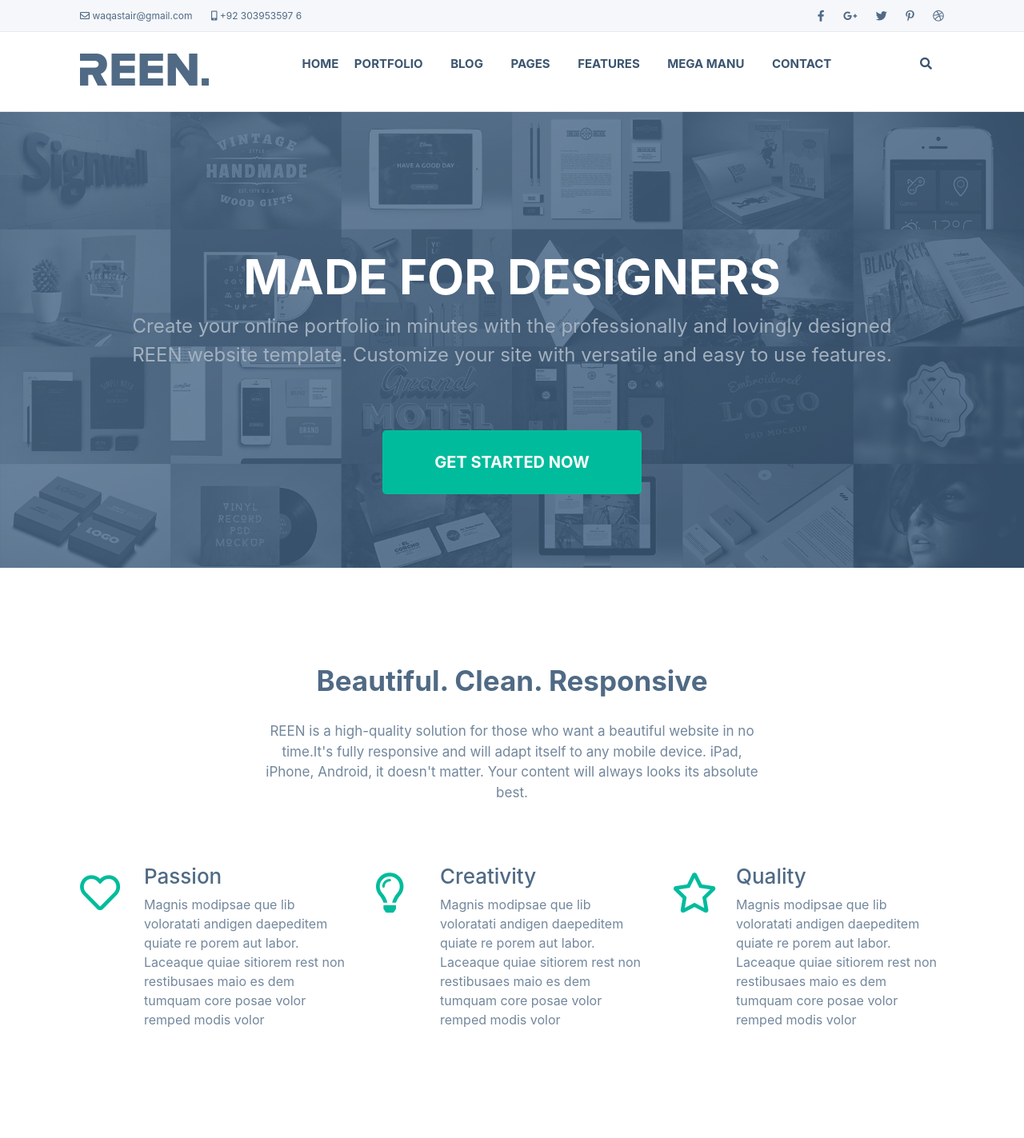
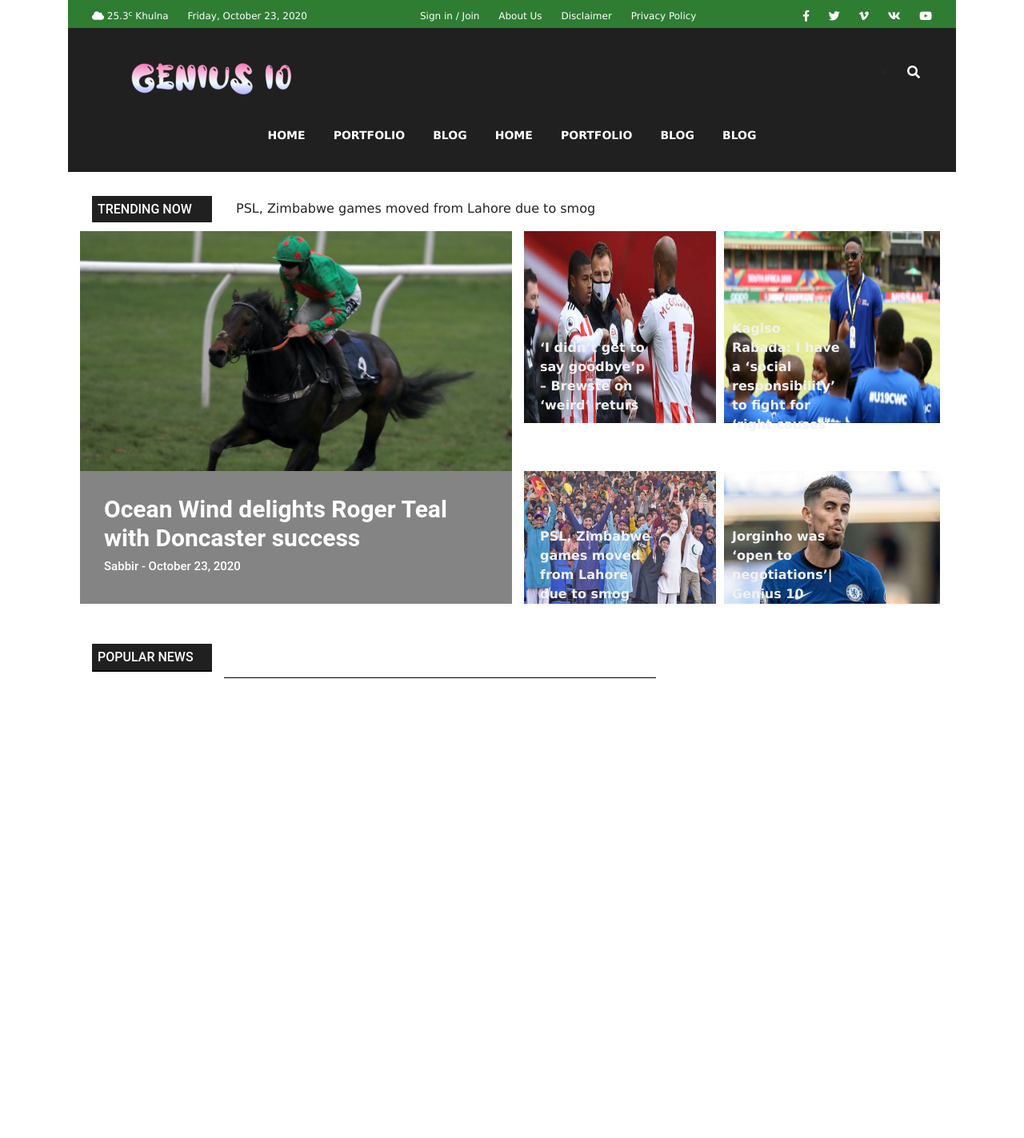
Before and after one commit to Muhammad-Waqas-Tahir/Sessional_01, a PHP site: page / in a window 1280 px wide. Shown: the whole page at 80% size. After the commit the page ends 848 px from the top, so only its background shows below. Run offline with PHP 8.4, Linux system fonts and the light colour scheme.

Commit message:
second_commit

```diff
--- a/css/style.css
+++ b/css/style.css
@@ -7,19 +7,36 @@ a:active {
     text-decoration: none;
 }
 
+body {
+    font-family: Verdana, Geneva, sans-serif;
+}
+
 .mini_header {
-    height: 40px;
+    height: 35px;
     line-height: 40px;
     font-size: 12px;
-    color: #506a85;
-    background: #f5f7fa;
-    border-bottom: 1px solid #e6e9ed;
+    color: #ffffff;
+    background: #2e7d32;
+
 }
 
 .header_contact span:first-child {
     margin-right: 20px;
 
 }
+
+.header_manu li {
+    display: inline-block;
+    margin: 0 10px;
+
+
+
+}
+
+.header_manu li a {
+    color: #ffffff;
+}
+
 
 .social_icon {
 
@@ -44,20 +61,21 @@ a:active {
 
 .social_icon li a {
     font-size: 14px;
-    color: #506a85;
+    color: #ffffff;
 }
 
 .social_icon li a:hover,
 .social_icon li a:active,
 .social_icon li a:visited {
-    color: #3c5570;
+    color: #ffffff;
 }
 
 .main_header {
 
-    height: 100px;
-    border-bottom: 1px solid #ede6e6;
+    height: 180px;
     padding: 27px 0;
+    background: rgb(32, 32, 32) !important;
+    margin-bottom: 30px;
 }
 
 .manu {
@@ -66,28 +84,37 @@ a:active {
     padding: 0;
     display: block;
     list-style: none;
-    text-align: left;
+    text-align: center;
     width: 100%;
+}
+
+.manu_search li i {
+    display: inline-block;
+    margin: 20px 15px;
+    color: white;
 }
 
 .manu li {
     display: inline-block;
-    margin: 0 15px;
+    margin: 20px 15px;
+
+
+
+
 }
 
-.manu li:first-child {
-    margin: 0;
-}
 
-.manu li:last-child {
+
+
+.manu_search li:first-child {
     float: right;
 }
 
 .manu li a {
     text-transform: uppercase;
-    font-size: 15px;
+    font-size: 14px;
     font-weight: bold;
-    color: #506a85;
+    color: #ffffff !important;
     line-height: 27px 0;
 }
 
@@ -96,121 +123,146 @@ a:active {
     color: #3c5570;
 }
 
-/* --------------
-  section Css
-*/
-.feature_area {
+/* Trend now  */
 
-    height: 570px;
-    background: url(../images/main_header.png) no-repeat #617995;
-    background-size: cover;
+.trend h6 {
+    background: rgb(32, 32, 32) !important;
+    color: #ffffff;
+    padding: 7px 7px;
+    border-radius: 1px;
+    font-family: 'Roboto', sans-serif;
 
 }
 
-.feature_area_content {
-    width: 960px;
-    max-width: 100%;
-    color: #fff;
-    margin: 0 auto;
-    padding-top: 170px;
+.animation p {
+    margin-top: 4px;
+}
+
+.horse_riding {
+
+    height: 300px;
+    background: url(../images/Horse_riding.jpg) no-repeat #617995;
+    background-size: cover;
+}
+
+.football img {
+    width: 160%;
+    height: 80%;
+
+}
+
+.football .text-block p {
+    position: absolute;
+    bottom: 0;
+    top: 38%;
+    color: #f1f1f1;
+    width: 100%;
+    padding: 20px;
+    font-weight: bold;
 
 
 }
 
-.feature_area_content h1 {
-    width: 100%;
-    display: block;
-    font-size: 60px;
-    font-weight: bold;
-    text-transform: uppercase;
+/* .football {
+    background: #848484;
+} */
+
+.cricket img {
+    width: 180%;
+    height: 80%;
+    margin-left: 70px;
+
 }
 
-.feature_area_content p {
-    font-size: 24px;
-    color: #a3b1bf;
+.cricket .text-block p {
+    position: absolute;
+    bottom: 0;
+    top: 30%;
+    color: #f1f1f1;
+    width: 100%;
+    padding: 20px;
+    font-weight: bold;
+    margin-left: 60px;
+
 }
 
-.feature_area_btn {
-    background-color: #00bc9c;
-    text-transform: uppercase;
-    font-weight: bold;
-    color: #fff;
-    border: none;
-    border-bottom: 1 px solid #00a085;
-    padding: 25px 65px;
+.text {
+    background: #848484;
+    padding: 30px;
 }
 
-.feature_area_row {
-    margin-bottom: 60px;
+.text h3 {
+    color: #ffffff;
+    font-size: 30px;
+    font-weight: bold;
+    font-family: 'Roboto', sans-serif;
 }
 
-.feature_area_btn:hover {
-    background-color: rgb(251, 255, 0);
-    color: #080808;
+.text h6 {
+    color: #ffffff;
+    font-size: 15px;
+    font-family: 'Roboto', sans-serif;
+}
+
+.cricket_2 img {
+
+    width: 160%;
+    height: 100%;
+}
+
+.cricket_2 .text-block p {
+    position: absolute;
+    bottom: 0;
+    top: 30%;
+    color: #f1f1f1;
+    width: 100%;
+    padding: 20px;
+    font-weight: bold;
+    /* margin-left: 20px; */
+
+}
+
+
+.football_2 img {
+
+    width: 180%;
+    height: 100%;
+    margin-left: 70px;
+}
+
+
+.football_2 .text-block p {
+    position: absolute;
+    bottom: 0;
+    top: 30%;
+    color: #f1f1f1;
+    width: 100%;
+    padding: 20px;
+    font-weight: bold;
+    margin-left: 60px;
+
+}
+
+
+/* Popular News */
+
+.popular_news {
+    padding-top: 50px;
+    padding-bottom: 40px;
+}
+
+.popular h6 {
+    background: rgb(32, 32, 32) !important;
+    color: #ffffff;
+    padding: 7px 7px;
+    border-radius: 1px;
+    font-family: 'Roboto', sans-serif;
+    border-bottom: 2px solid black;
 
 
 }
 
-/* Serives */
-.services {
-    padding: 120px 0;
-    background-color: #ffffff;
-    text-align: center;
+.popular_menu {
+
+    border-bottom: 1px solid black;
 }
-
-.services_head-container {
-    width: 620px;
-    margin: 0 auto;
-    max-width: 100%;
-}
-
-.services_head h2 {
-    width: 100%;
-    text-align: center;
-    font-size: 35px;
-    font-weight: bold;
-    color: #506a85;
-    margin-top: 0;
-    margin-bottom: 30px;
-}
-
-.services_head p {
-    font-size: 17px;
-    color: #73879c;
-}
-
-.services_content {
-    margin-top: 60px;
-}
-
-.service_icon {
-    color: #00bc9c;
-    font-size: 50px;
-}
-
-.service-text h3 {
-    font-size: 26px;
-    color: #506a85;
-    text-align: left;
-}
-
-.service-text p {
-    font-size: 16px;
-    color: #73879c;
-    text-align: left;
-}
-
-.service-col .service_icon,
-.service-col .service-text {
-    float: left;
-
-}
-
-.service-col .service_icon {
-    width: 80px;
-    text-align: left;
-}
-
-.service-col .service-text {
-    width: calc(100% - 80px);
-}
--- a/index.html
+++ b/index.html
@@ -13,24 +13,40 @@
         integrity="sha384-OLYO0LymqQ+uHXELyx93kblK5YIS3B2ZfLGBmsJaUyor7CpMTBsahDHByqSuWW+q" crossorigin="anonymous">
       <!-- Stylesheet -->
         <link rel="stylesheet" href="./css/style.css">
-    <title>PSD TO HTML</title>
+    <title>News-Genius 10</title>
 </head>
 
 <body>
+    <div class="container">
     <section class="mini_header">
         <div class="container">
             <div class="row ml-0 mr-0 ">
-                <div class="header_contact col-sm-6">
-                <span><i class="far fa-envelope"></i> waqastair@gmail.com</span>
-                <span><i class="fas fa-mobile-alt"></i> +92 303953597 6</span>
+                <div class="header_contact col-sm-4">
+                <span><i class="fas fa-cloud"></i> 25.3<sup>c</sup> <span>Khulna</span> </span>
+                <span> Friday, October 23, 2020</span>
             </div>
-            <div class="header_social col-sm-6" >
+            <div class="header_manu col-sm-5">
+                 <ul>
+
+                     <li><a href="">Sign in / Join</a></li>
+                     <li><a href="">About Us</a></li>
+                     <li><a href="">Disclaimer</a></li>
+                     <li><a href="">Privacy Policy</a></li>
+
+                 </ul>
+                </div>
+
+
+
+
+
+            <div class="header_social col-sm-3" >
               <ul class="social_icon">
                   <li><a href="#"><i class="fab fa-facebook-f"></i></a> </li>
-                  <li><a href="#"><i class="fab fa-google-plus-g"></i></a> </li>
                   <li><a href="#"><i class="fab fa-twitter"></i></a> </li>
-                  <li><a href="#"><i class="fab fa-pinterest-p"></i></a> </li>
-                  <li><a href="#"><i class="fab fa-dribbble"></i></a> </li>
+                  <li><a href="#"><i class="fab fa-vimeo-v"></i></a> </li>
+                   <li><a href="#"><i class="fab fa-vk"></i></a> </li>
+                  <li><a href="#"><i class="fab fa-youtube"></i></a> </li>
 
               </ul>
 
@@ -40,27 +56,36 @@
 
         </div>
         </section>
+
+
+
+
+
+
         <section>
         <div class="main_header">
             <div class="container">
             <div class="row ml-0 mr-0">
-                <div class="logo col-sm-3">
+                <div class="logo col-sm-6">
                     <img src="./images/logo.png" alt="logo">
                     </div>
 
-                <div class="main_Manu col-sm-9">
+                           <div class=" main col-sm-6">
+                            <ul class="manu_search">
+                        <li><a href=""><i class="fas fa-search"></i></a></li>
+                    </ul>
+                    </div>
+                    <div class="main_Manu col-sm-12">
                         <ul class="manu">
                             <li><a href="">Home</a></li>
                             <li><a href="">Portfolio</a></li>
                             <li><a href="">Blog</a></li>
-                        <li><a href="">Pages</a></li>
-                        <li><a href="">Features</a></li>
-                        <li><a href="">Mega Manu</a></li>
-                        <li><a href="">Contact</a></li>
-                        <li><a href=""><i class="fas fa-search"></i></a></li>
+                            <li><a href="">Home</a></li>
+                            <li><a href="">Portfolio</a></li>
+                            <li><a href="">Blog</a></li>
+                            <li><a href="">Blog</a></li>
+
                             </ul>
-
-
                             </div>
             </div>
 
@@ -70,65 +95,94 @@
 
 
     </section>
-    <!-- End Header  -->
 
-     <section class="feature_area">
-        <div class="container text-center">
-            <div class="feature_area_content">
-                <div class="feature_area_row row ml-0 mr-0">
-                    <h1>Made for Designers</h1>
-                    <p>Create your online portfolio in minutes with the professionally and lovingly designed REEN website template. Customize your site with versatile and easy to use features.</p>
+    <section>
+
+         <div class="trending_now">
+             <div class="container">
+                <div class="row ml-0 mr-0">
+                    <div class="trend col-sm-2">
+                      <h6>TRENDING NOW</h6>
+
                     </div>
+                    <div class="animation col-sm-7">
+                        <p>PSL, Zimbabwe games moved from Lahore due to smog</p>
+
+                      </div>
+
+                      <div class="horse_riding col-sm-6">
+
+                      </div>
+                      <div class="football col-sm-2">
+                          <img src="./images/football.jpg" alt="football">
+                          <div class="text-block">
+                            <p>‘I didn’t get to say goodbye’p – Brewste on ‘weird’ returs </p>
+                          </div>
+
+
+                    </div>
+                    <div class="cricket col-sm-2">
+                        <img src="./images/cricket.PNG" alt="football">
+                        <div class="text-block">
+                            <p>Kagiso Rabada: I have a ‘social responsibility’ to fight for ‘right causes’</p>
+                          </div>
+
+                  </div>
+                  <div class="text col-sm-6">
+
+                      <h3>Ocean Wind delights Roger Teal with Doncaster success</h3>
+                      <h6>Sabbir - October 23, 2020</h6>
+                </div>
+
+                <div class="cricket_2 col-sm-2">
+                    <img src="./images/cricket_2.PNG" alt="football">
+                    <div class="text-block">
+                        <p>PSL, Zimbabwe games moved from Lahore due to smog</p>
+                      </div>
+
+                  </div>
+
+                  <div class="football_2 col-sm-2">
+                    <img src="./images/football_2.jpg" alt="football">
+                    <div class="text-block">
+                        <p>Jorginho was ‘open to negotiations’| Genius 10</p>
+                      </div>
+
+                  </div>
+
+             </div>
+
+         </div>
+
+
+
+
+    </section>
+
+
+    <section">
+        <div class="popular_news">
+      <div class="container">
         <div class="row ml-0 mr-0">
-                    <a href="" class="feature_area_btn btn btn-warning btn-lg mx-auto">Get Started Now</a>
+            <div class="popular col-sm-2">
+                <h6>POPULAR NEWS</h6>
+
+
+              </div>
+              <div class="popular_menu col-sm-6">
+
+
+
+              </div>
+        </div>
       </div>
     </div>
 
-            </div>
     </section>
-            <!--End Feature area  -->
 
-            <section class="services">
-                <div class="container">
-                <div class="services_head row ml-0 mr-0">
-                <div class="services_head-container">
-                    <h2>Beautiful. Clean. Responsive</h2>
-                    <p>REEN is a high-quality solution for those who want a beautiful website in no time.It's fully responsive and will adapt itself to any mobile device. iPad, iPhone, Android, it doesn't matter. Your content will always looks its absolute best.</p>
-                </div>
-                </div>
-                <div class="services_content row ml-0 mr-0">
-                    <div class="service-col col-sm-4">
-                        <div class="service_icon">
-                        <i class="far fa-heart"></i>
-                        </div>
-                        <div class="service-text">
-                            <h3>Passion</h3>
-                            <p>Magnis modipsae que lib voloratati andigen daepeditem quiate re porem aut labor. Laceaque quiae sitiorem rest non restibusaes maio es dem tumquam core posae volor remped modis volor</p>
-                        </div>
 
 </div>
-                    <div class="service-col col-sm-4">
-                        <div class="service_icon">
-                        <i class="far fa-lightbulb"></i>
-                        </div>
-                        <div class="service-text">
-                            <h3>Creativity</h3>
-                            <p>Magnis modipsae que lib voloratati andigen daepeditem quiate re porem aut labor. Laceaque quiae sitiorem rest non restibusaes maio es dem tumquam core posae volor remped modis volor</p>
-                        </div>
-
-                    </div>
-                    <div class="service-col col-sm-4">
-                        <div class="service_icon">
-                        <i class="far fa-star"></i>
-                        </div>
-                        <div class="service-text">
-                            <h3>Quality</h3>
-                            <p>Magnis modipsae que lib voloratati andigen daepeditem quiate re porem aut labor. Laceaque quiae sitiorem rest non restibusaes maio es dem tumquam core posae volor remped modis volor</p>
-                        </div>
-
-                    </div>
-            </div>
-            </section>
+    <!-- End Header  -->
 
 
 
```
Also changed, not shown: images/Horse_riding.jpg (added), images/cricket.PNG (added), images/cricket_2.PNG (added), images/football.jpg (added), images/football_2.jpg (added), images/logo.png, images/main_header.png (deleted). Lines whose indentation alone changed are shown as unchanged.
